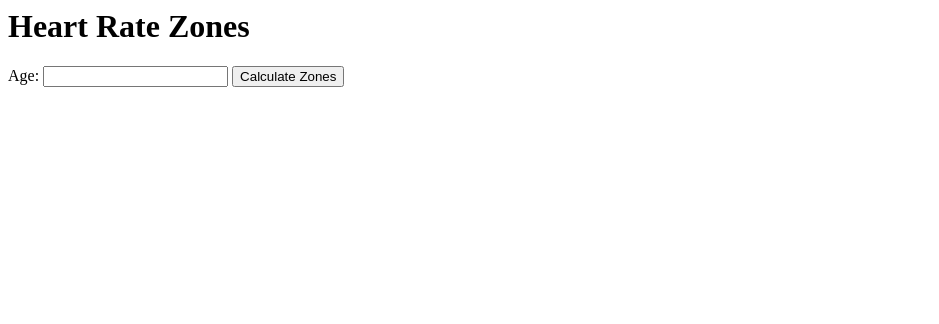
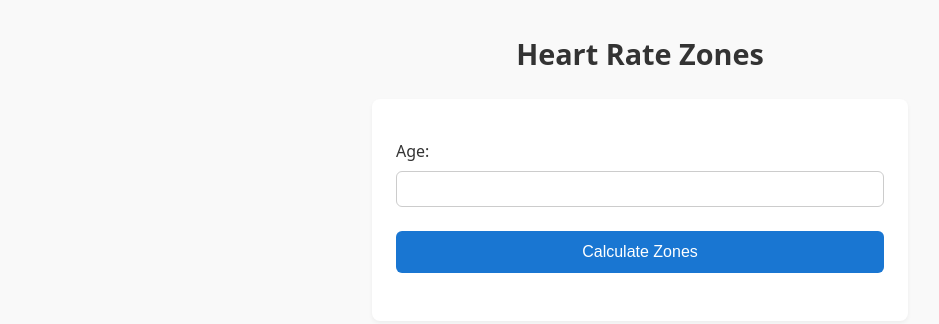
Before and after one commit to kushalwebsites/healthcalculators, a plain HTML site: page heartratezones.html in a window 1280 px wide. Shown: the whole page, without its empty margins (0-939 px from the left). Drawn offline with Linux system fonts and the light colour scheme.

Commit message:
Update heartratezones.html

```diff
--- a/heartratezones.html
+++ b/heartratezones.html
@@ -1,3 +1,4 @@
+<link rel="stylesheet" href="https://kushalwebsites.github.io/healthcalculators/css.css">
 <body>
   <h1>Heart Rate Zones</h1>
   <form id="hrForm">
```
